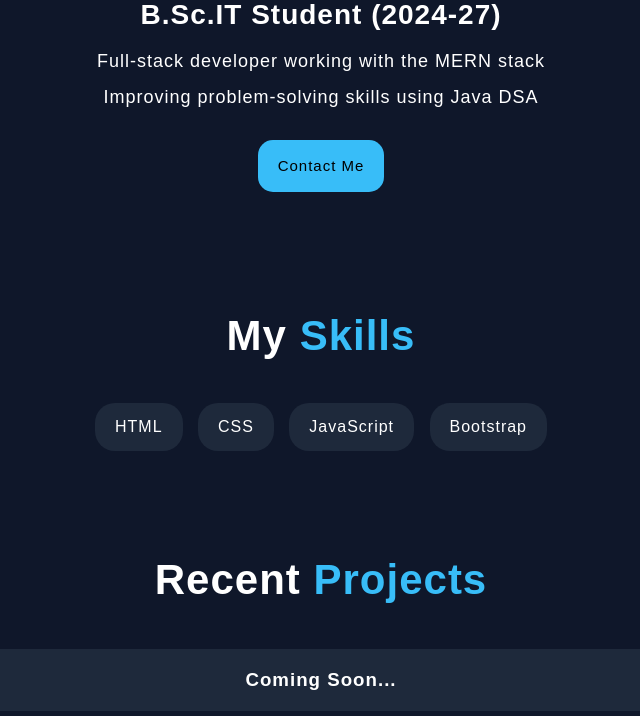
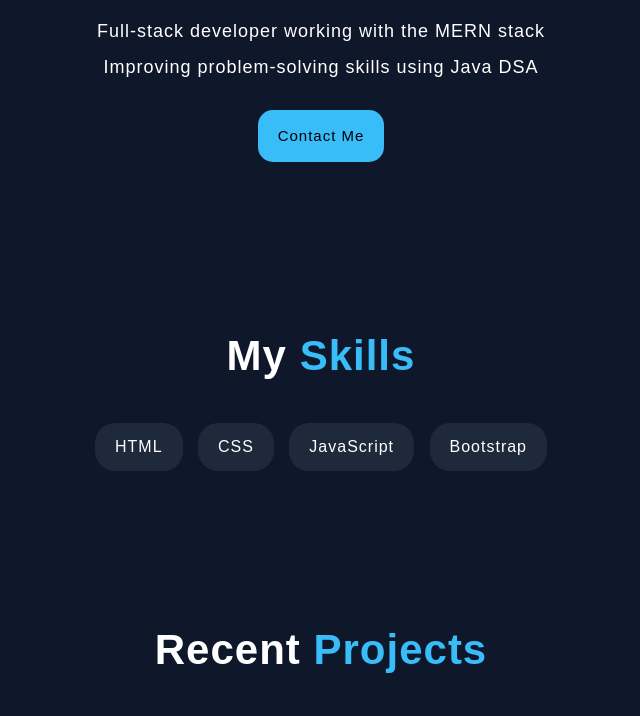
Before and after one commit to Sayra-Bano72/portfolio, a plain HTML site: page index.html in a window 1280 px wide. Shown: the part 805-1521 px from the top of the page, without its empty margins (319-959 px from the left). Drawn offline with Linux system fonts and the light colour scheme.

Commit message:
Add files via upload

```diff
--- a/style.css
+++ b/style.css
@@ -52,6 +52,7 @@ a:hover {
   padding: 5px;
 }
 h1 {
+  padding-top: 50px;
   font-size: 42px;
 }
 span {
@@ -88,7 +89,7 @@ button:hover {
   line-height: 2;
   padding: 20px;
   text-align: center;
-  margin-top: -20px;
+  margin-top: -100px;
 }
 .about a {
   display: inline-block;
```
